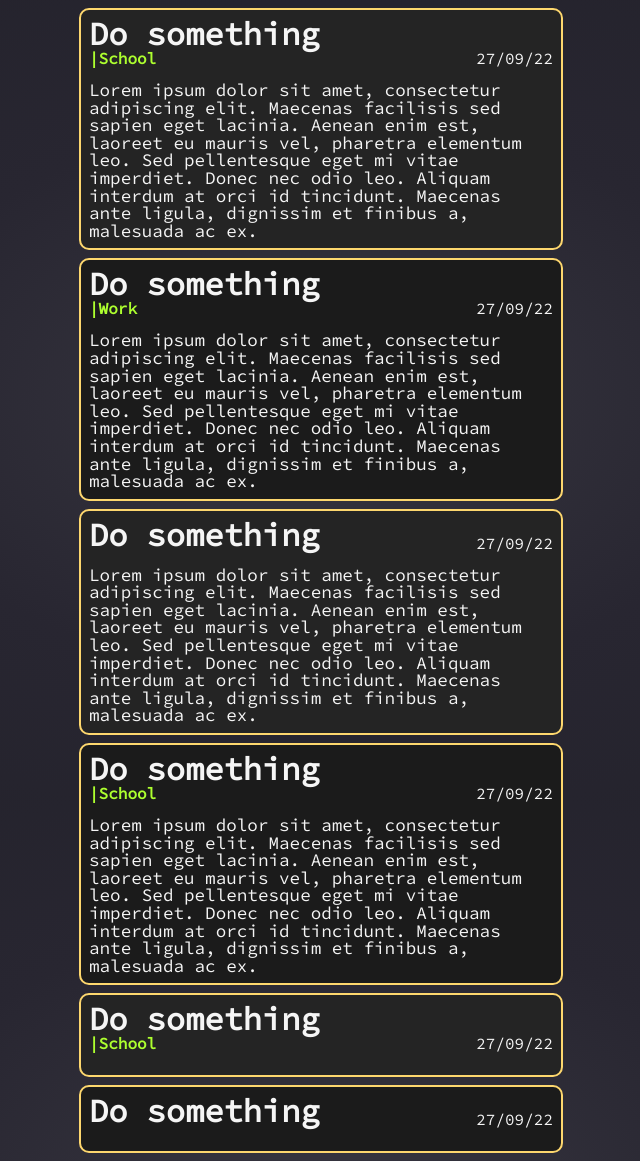
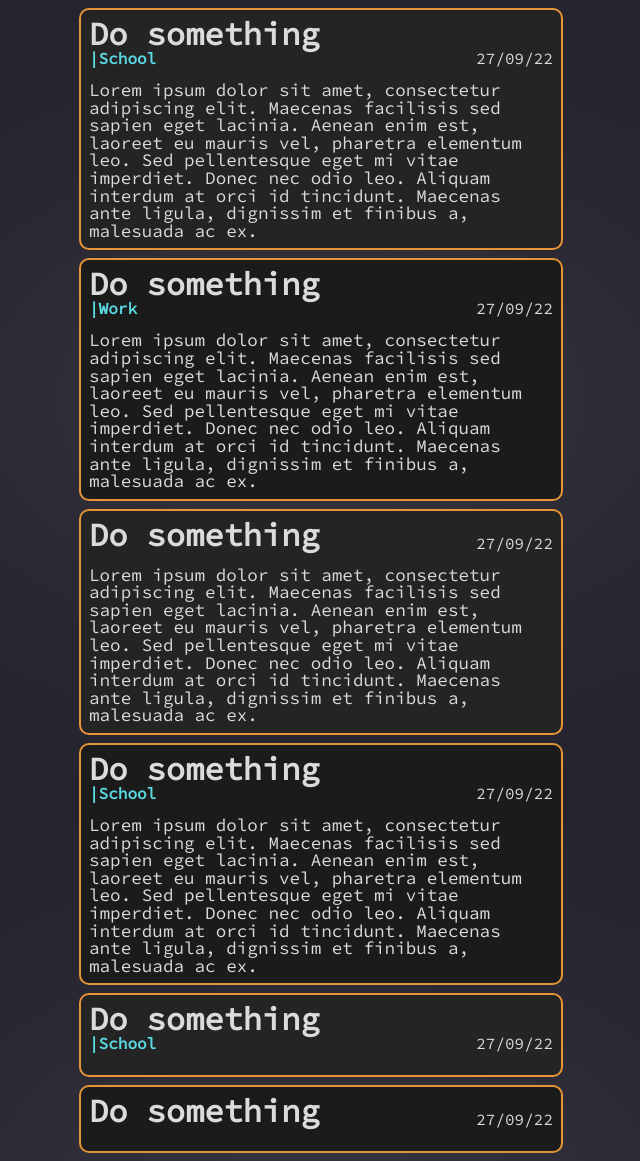
Before and after one commit to RickAfon/sad_tasks_flask, a Flask app: page / in a window 1280 px wide. Shown: the whole page, without its empty margins (319-959 px from the left). Run offline with Flask 2, Linux system fonts and the light colour scheme.

Commit message:
Changed some colors.

```diff
--- a/static/css/style.css
+++ b/static/css/style.css
@@ -1,11 +1,16 @@
 @import url('https://fonts.googleapis.com/css2?family=Source+Code+Pro&display=swap');
 
+:root {
+    --tag-color: #5ad9e2;
+    --text-color: #dbdbdb;
+    --border-color: rgb(231, 148, 54);
+}
+
 body {
-    background-color: #2d2c34;
     background-image: radial-gradient(#373640, #282631, #23222b);
     background-repeat: no-repeat;
     background-attachment: fixed;
-    color: whitesmoke;
+    color: var(--text-color);
     font-family: 'Source Code Pro', monospace;
 }
 
@@ -21,7 +26,7 @@ body {
 .task-card {
     margin: 0.5rem;
     padding: 0.5rem;
-    border: 2px solid rgb(253, 215, 110);
+    border: 2px solid var(--border-color);
     border-radius: 10px;
 }
 
@@ -47,7 +52,7 @@ body {
 
 .task-card__header__title span {
     font-size: 1rem;
-    color: greenyellow;
+    color: var(--tag-color);
     font-weight: bold;
 }
 
```
